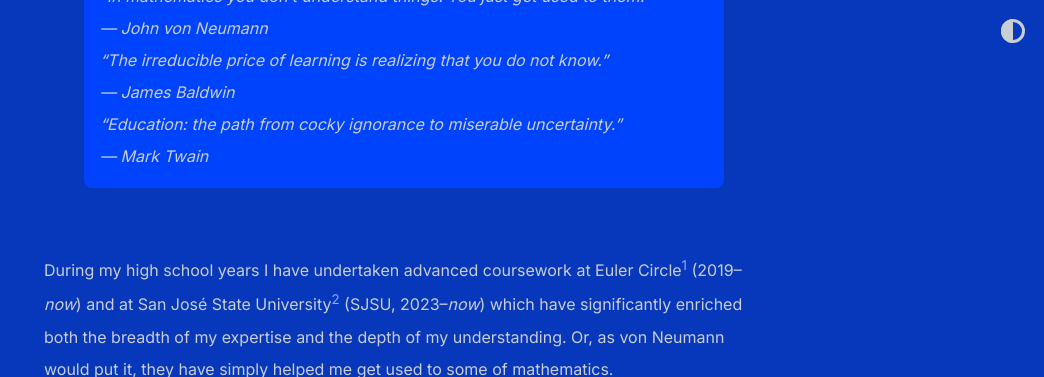
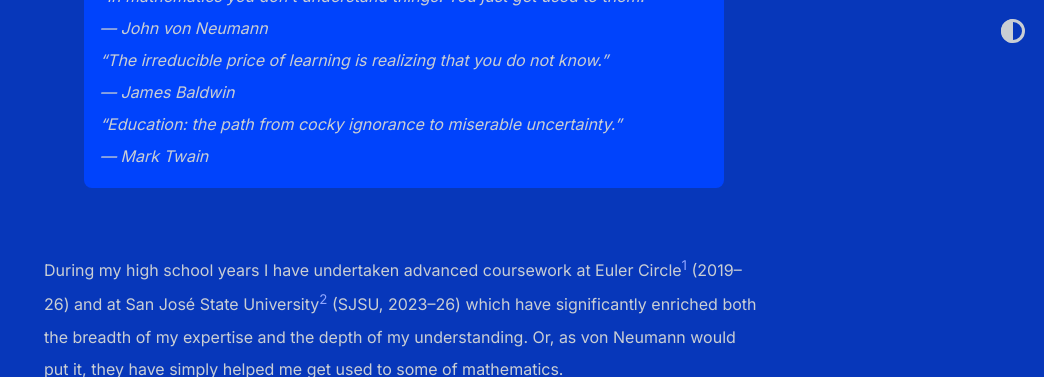
Before and after one commit to shihankanungo/shihankanungo.github.io, a Jekyll site: the page built from courses.md, in a window 1280 px wide and 900 px high, scrolled down 316 px, cut to the strip 0-377 px from the top of the window. Shown: the whole strip, without its empty margins (236-1280 px from the left). Built offline with Jekyll 4.4.1, drawn with Linux system fonts in a browser that asks for light colours.

Commit message:
Update courses.md

```diff
--- a/courses.md
+++ b/courses.md
@@ -8,7 +8,7 @@ title: Mathematics &mdash; coursework
 
 <br>
 
-During my high school years I have undertaken advanced coursework at Euler Circle[^1] (2019--_now_) and at San José State University[^2] (SJSU, 2023--_now_) which have significantly enriched both the breadth of my expertise and the depth of my understanding. Or, as von Neumann would put it, they have simply helped me get used to some of mathematics.
+During my high school years I have undertaken advanced coursework at Euler Circle[^1] (2019--26) and at San José State University[^2] (SJSU, 2023--26) which have significantly enriched both the breadth of my expertise and the depth of my understanding. Or, as von Neumann would put it, they have simply helped me get used to some of mathematics.
 <br>
 
 [^1]: Euler Circle, run by Dr. Simon Rubinstein-Salzedo, offers college-level mathematics classes, each 10 weeks long, with weekly problem sets to help gain familiarity with new material. At the end of the class we write an expository paper on a topic related to the class material.
```
